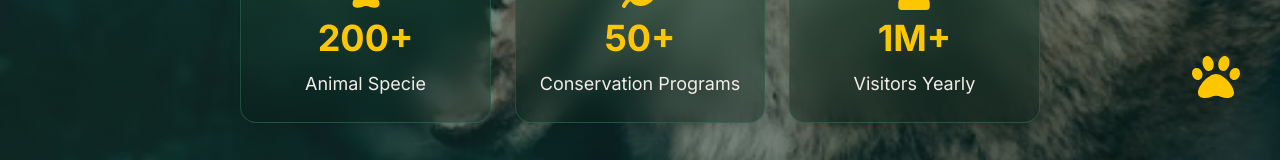
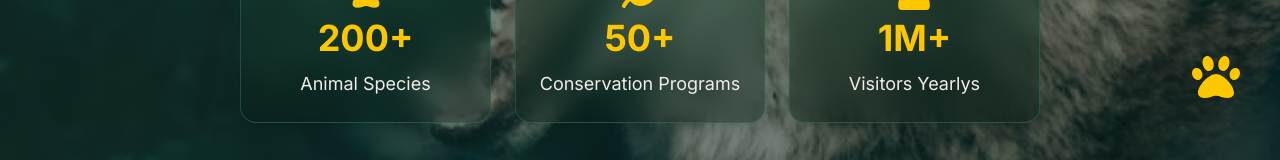
Before and after one commit to shakeel7521951/zoo, a React (Vite) app in the folder frontend/: page /contact in a window 1280 px wide. Shown: the part 619-779 px from the top of the page. Built offline with nearby package versions, Linux system fonts and the light colour scheme; the HTML template or start-up script is replaced by a standard one.

Commit message:
some changing

```diff
--- a/frontend/src/components/contact/Hero.jsx
+++ b/frontend/src/components/contact/Hero.jsx
@@ -127,7 +127,7 @@ export default function Hero() {
           {[
             {
               number: "200+",
-              label: "Animal Specie",
+              label: "Animal Species",
               icon: FaPaw,
               delay: 600,
             },
@@ -139,7 +139,7 @@ export default function Hero() {
             },
             {
               number: "1M+",
-              label: "Visitors Yearly",
+              label: "Visitors Yearlys",
               icon: FaUser,
               delay: 1000,
             },
```
